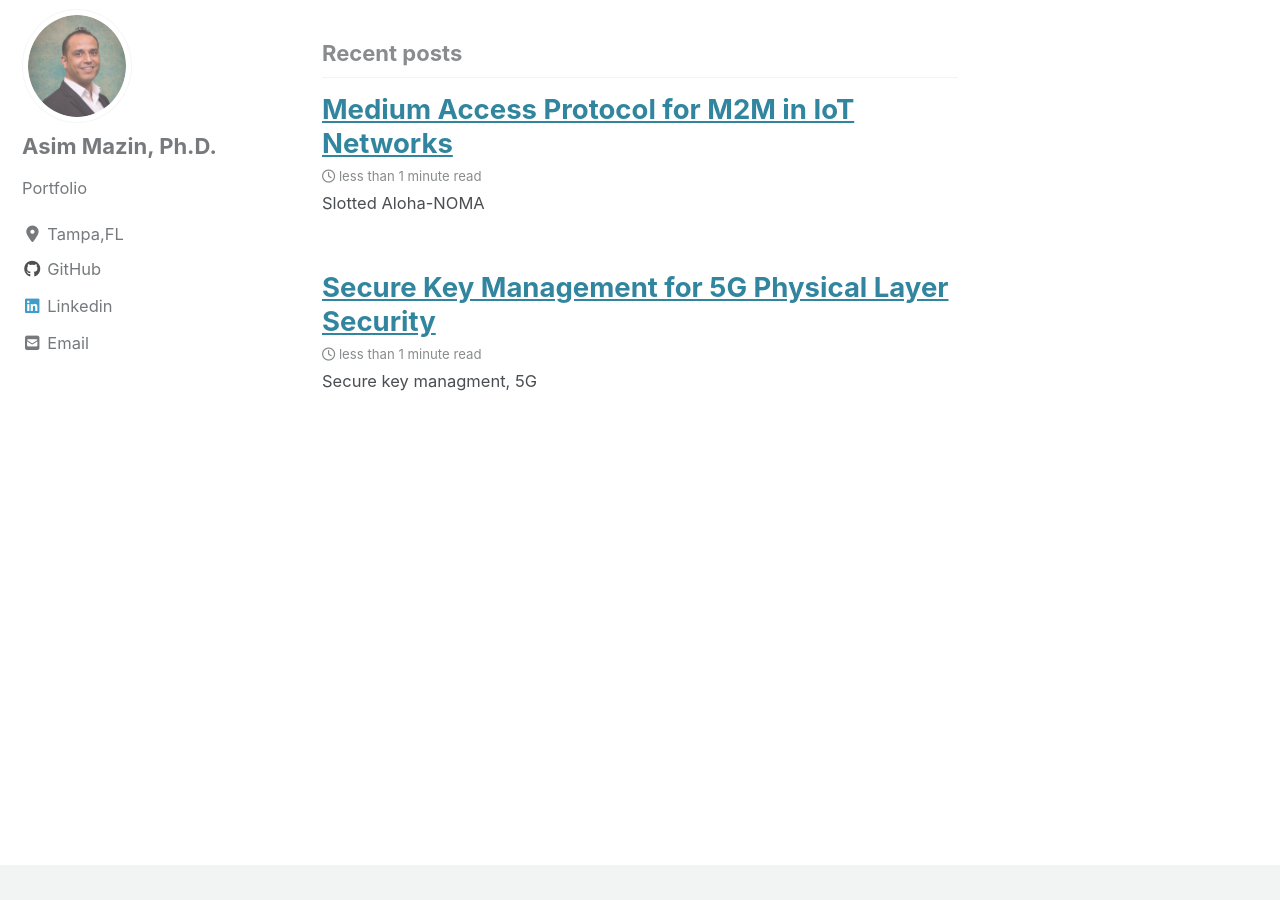
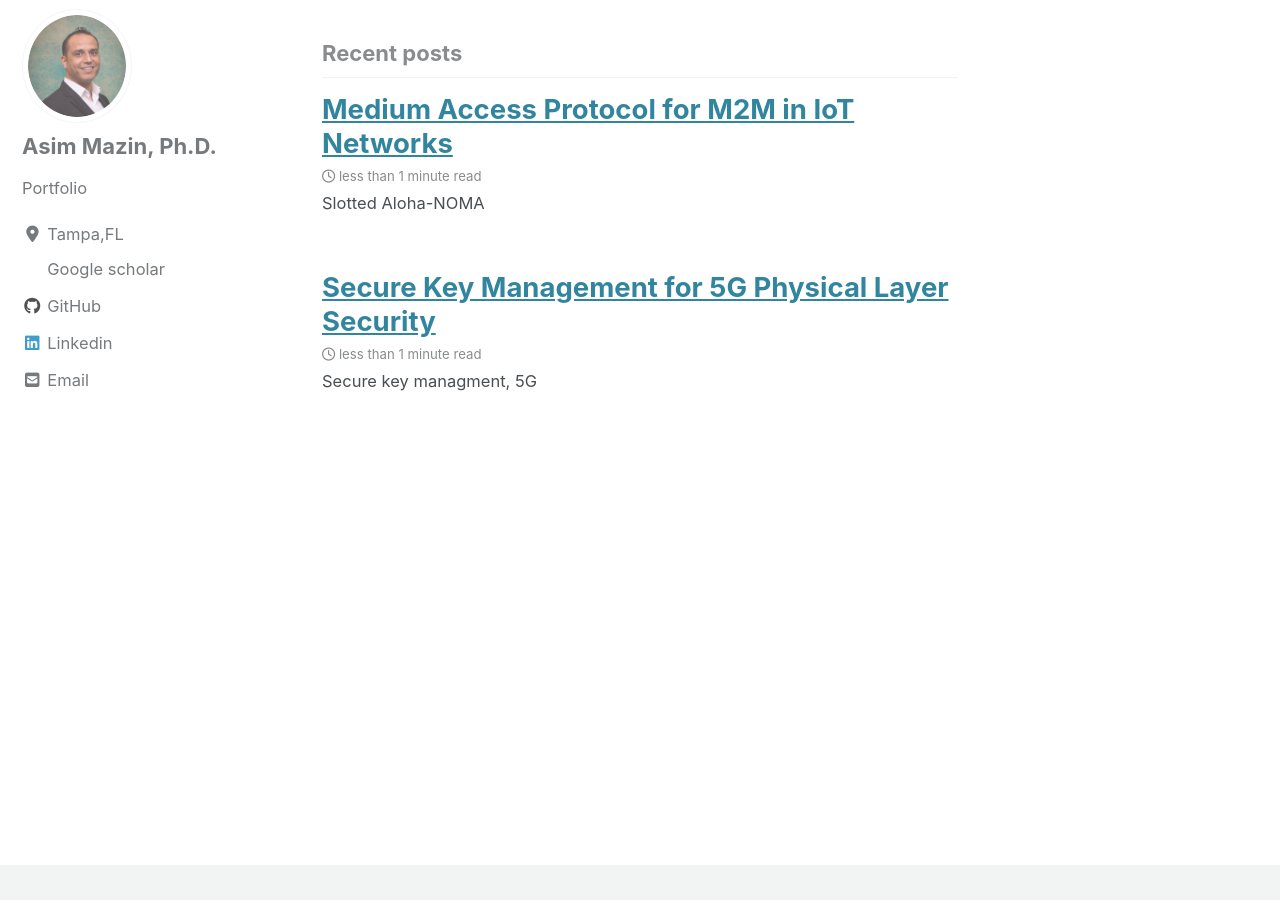
Before and after one commit to AsimMazin/Asimmazin.github.io, a Jekyll site: the page built from index.html, in a window 1280 px wide and 900 px high, scrolled down 844 px. Built offline with Jekyll 4.4.1, drawn with Linux system fonts in a browser that asks for light colours; cached includes are drawn as plain includes; nearby versions of some CDN libraries; the list of posts is cut into pages by our own code.

Commit message:
New Modifications

```diff
--- a/_config.yml
+++ b/_config.yml
@@ -125,8 +125,8 @@ author:
     - label: "Facebook"
       icon: "fab fa-fw fa-facebook-square"
       # url: "https://facebook.com/"
-    - lable: "Google"
-      icon: "fab fa-fw fa-Google"
+    - label: "Google scholar"
+      icon: "fab fa-fw fa-Google scholar"
       url: "https://scholar.google.com/citations?user=sSDO9HsAAAAJ&hl=en"
     - label: "GitHub"
       icon: "fab fa-fw fa-github"
```
